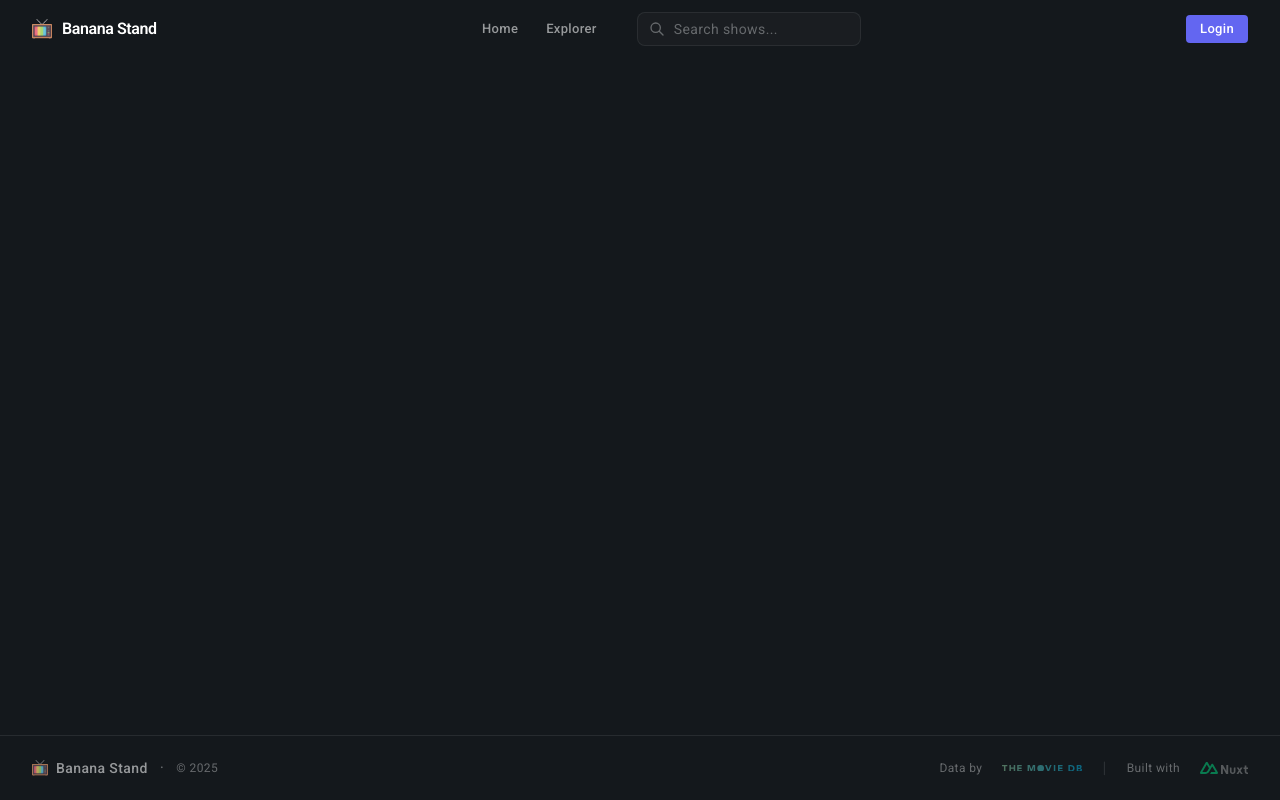
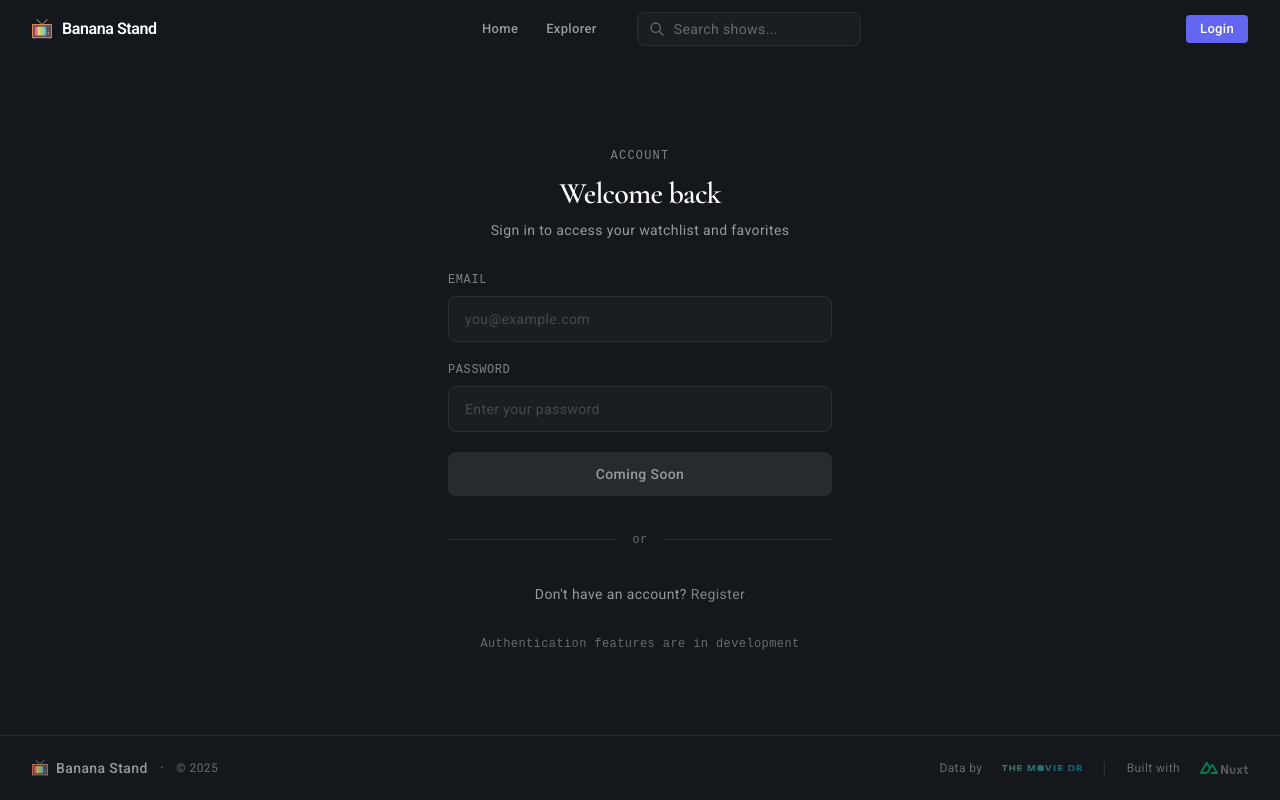
Before and after one commit to vrydberg/tv-explorer, a Nuxt app: page /login in a window 1280 px wide. Built offline with nearby package versions, Linux system fonts and the light colour scheme; a web font is replaced by a local one.

Commit message:
create routes for login/register and implement pages using form component

```diff
--- /dev/null
+++ b/app/pages/login/index.vue
@@ -0,0 +1,13 @@
+<script setup>
+definePageMeta({
+  layout: 'default',
+})
+</script>
+
+<template>
+  <div class="relative flex-1 flex items-center justify-center px-4">
+    <LoginRegisterForm
+      mode="login"
+    ></LoginRegisterForm>
+  </div>
+</template>
--- /dev/null
+++ b/app/pages/register/index.vue
@@ -0,0 +1,13 @@
+<script setup>
+definePageMeta({
+  layout: 'default',
+})
+</script>
+
+<template>
+  <div class="relative flex-1 flex items-center justify-center px-4">
+    <LoginRegisterForm
+      mode="register"
+    ></LoginRegisterForm>
+  </div>
+</template>
```
